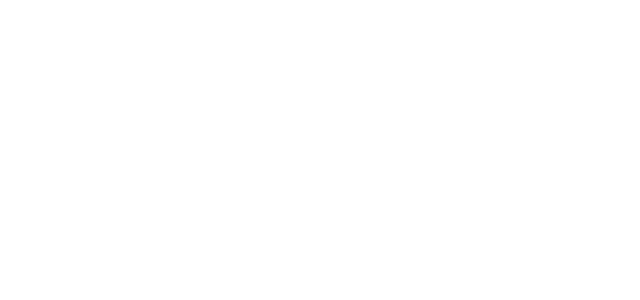
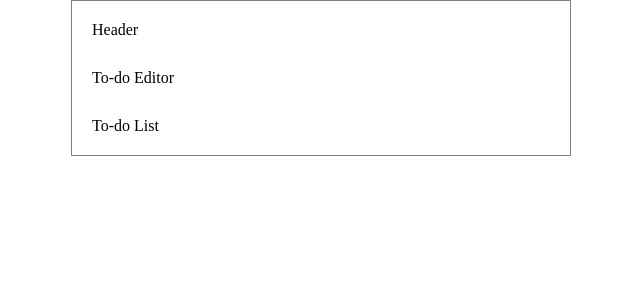
Before and after one commit to youngha-kkoti/to-do, a React (Create React App) app: page / in a window 1280 px wide. Shown: the top 300 px of the page, without its empty margins (319-959 px from the left). Built offline with nearby package versions, Linux system fonts and the light colour scheme.

Commit message:
make page layout

```diff
--- a/src/App.css
+++ b/src/App.css
@@ -1,38 +1,11 @@
 .App {
-  text-align: center;
-}
-
-.App-logo {
-  height: 40vmin;
-  pointer-events: none;
-}
-
-@media (prefers-reduced-motion: no-preference) {
-  .App-logo {
-    animation: App-logo-spin infinite 20s linear;
-  }
-}
-
-.App-header {
-  background-color: #282c34;
-  min-height: 100vh;
+  max-width: 500px;
+  width: 100%;
+  margin: 0 auto;
+  box-sizing: border-box;
+  padding: 20px;
+  border: 1px solid gray;
   display: flex;
   flex-direction: column;
-  align-items: center;
-  justify-content: center;
-  font-size: calc(10px + 2vmin);
-  color: white;
+  gap: 30px;
 }
-
-.App-link {
-  color: #61dafb;
-}
-
-@keyframes App-logo-spin {
-  from {
-    transform: rotate(0deg);
-  }
-  to {
-    transform: rotate(360deg);
-  }
-}
--- a/src/App.js
+++ b/src/App.js
@@ -1,7 +1,13 @@
 import "./App.css";
 
 function App() {
-  return <div className="App"></div>;
+  return (
+    <div className="App">
+      <div>Header</div>
+      <div>To-do Editor</div>
+      <div>To-do List</div>
+    </div>
+  );
 }
 
 export default App;
--- a/src/index.css
+++ b/src/index.css
@@ -1,13 +1,3 @@
 body {
-  margin: 0;
-  font-family: -apple-system, BlinkMacSystemFont, 'Segoe UI', 'Roboto', 'Oxygen',
-    'Ubuntu', 'Cantarell', 'Fira Sans', 'Droid Sans', 'Helvetica Neue',
-    sans-serif;
-  -webkit-font-smoothing: antialiased;
-  -moz-osx-font-smoothing: grayscale;
+  margin: 0px;
 }
-
-code {
-  font-family: source-code-pro, Menlo, Monaco, Consolas, 'Courier New',
-    monospace;
-}
```
